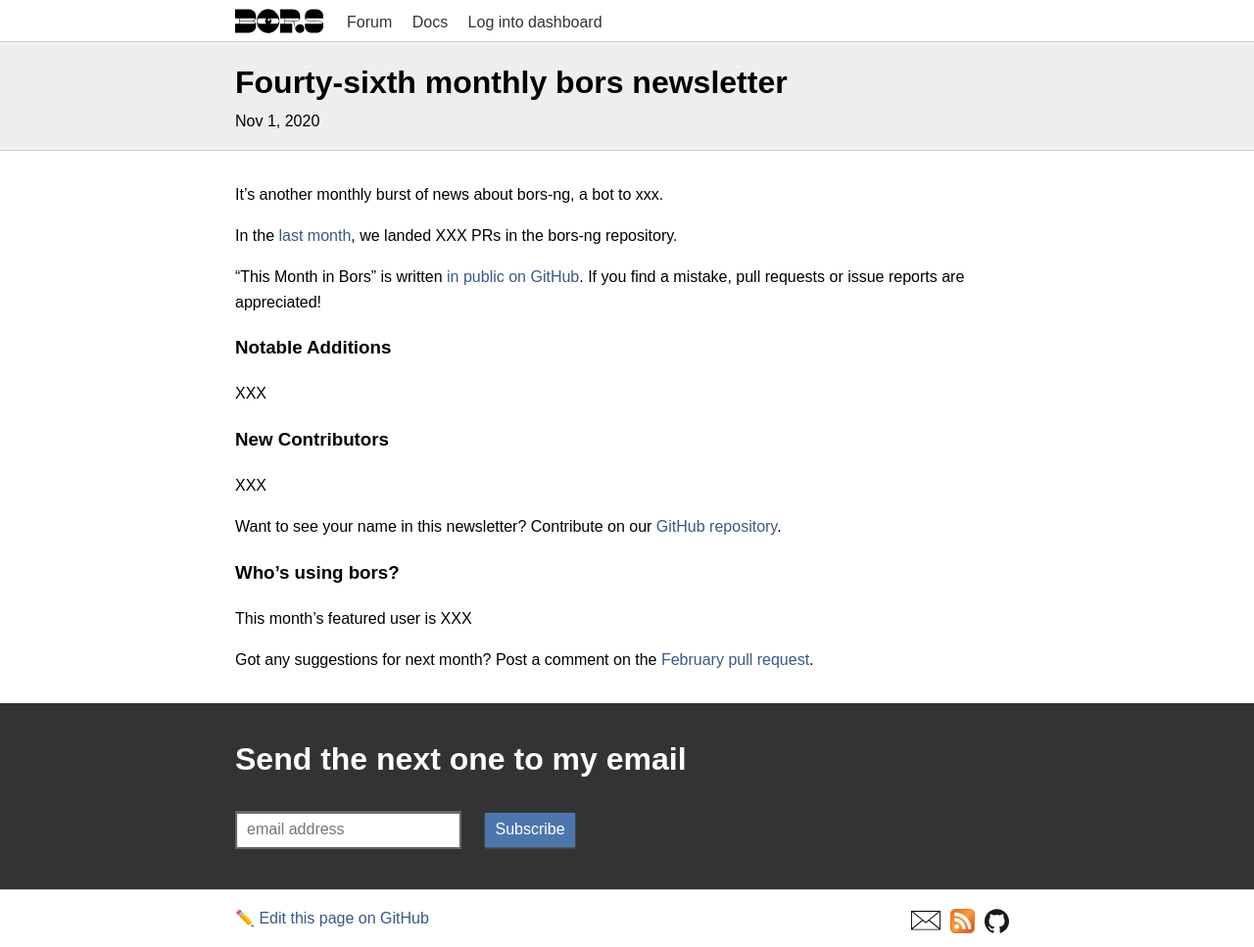
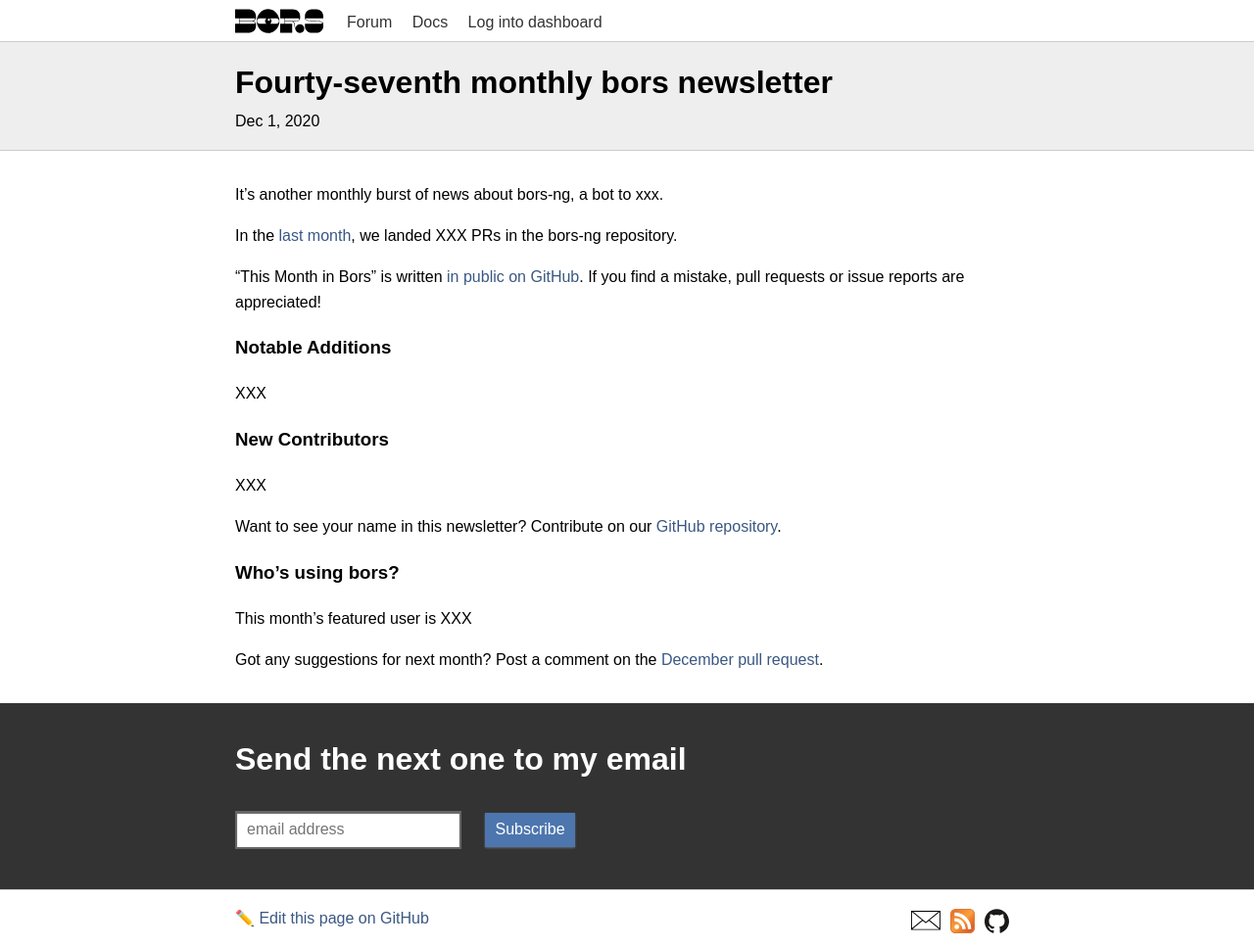
Before and after one commit to bors-ng/bors-ng.github.io, a Jekyll site: the page built from _posts/2020-12-01-tmib-47.md, in a window 1280 px wide. Shown: the whole page at 98% size. Built offline with Jekyll 4.4.1, drawn with Linux system fonts in a browser that asks for light colours.

Commit message:
Update 2020-12-01-tmib-47.md

```diff
--- a/_posts/2020-12-01-tmib-47.md
+++ b/_posts/2020-12-01-tmib-47.md
@@ -1,14 +1,14 @@
 ---
 layout:     post
-title:      Fourty-sixth monthly bors newsletter
-date:       2020-11-01 00:00:00
-summary:    This October, XXX
+title:      Fourty-seventh monthly bors newsletter
+date:       2020-12-01 00:00:00
+summary:    This November, XXX
 categories: newsletter
 ---
 
 It's another monthly burst of news about bors-ng, a bot to xxx.
 
-In the [last month](https://github.com/bors-ng/bors-ng/pulls?utf8=%E2%9C%93&q=is%3Apr%20is%3Amerged%20closed%3A2019-12-01..2019-12-31),
+In the [last month](https://github.com/bors-ng/bors-ng/pulls?utf8=%E2%9C%93&q=is%3Apr%20is%3Amerged%20closed%3A2020-11-01..2010-11-30),
 we landed XXX PRs in the bors-ng repository.
 
 "This Month in Bors" is written [in public on GitHub][GitHub for TMiB].
@@ -34,4 +34,4 @@
 This month's featured user is XXX
 
 Got any suggestions for next month?
-Post a comment on the [February pull request](https://github.com/bors-ng/bors-ng.github.io/pull/___).
+Post a comment on the [December pull request](https://github.com/bors-ng/bors-ng.github.io/pull/123).
```
